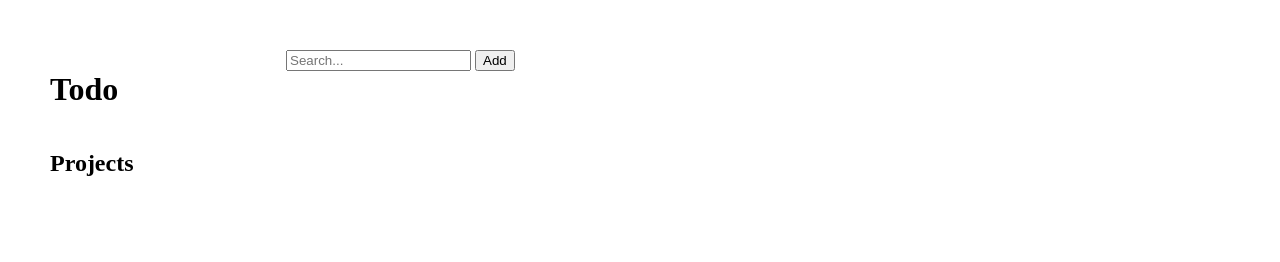
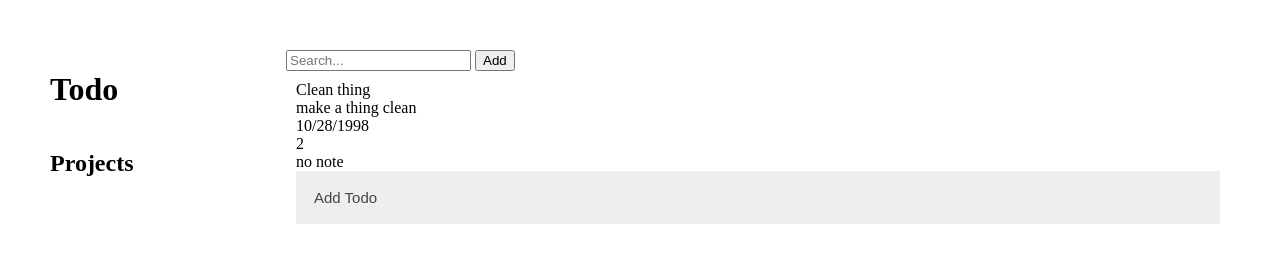
Before and after one commit to JSzkup/odin-todo, a website built with webpack: page src/template.html in a window 1280 px wide. Built offline with nearby package versions, Linux system fonts and the light colour scheme.

Commit message:
change hierarchy of imports, add css for collapsible element, new file for adding todo's into DOM

```diff
--- a/src/index.js
+++ b/src/index.js
@@ -1,13 +1,10 @@
 import "./styles.css";
-import { todoClass } from "./todoCreation.js";
+import { todoDOM } from "./todoView.js";
 
 // Where the todo objects will be stored
 let projectArray = [];
 
-
-const testTodo = new todoClass("Clean thing", "make a thing clean", "10/28/1998", 2, "no note")
-
-projectArray.push(testTodo);
+todoDOM();
 
 console.log(projectArray[0].getTitle)
 console.log(projectArray)
--- a/src/styles.css
+++ b/src/styles.css
@@ -21,3 +21,34 @@ body {
     width: 80vw;
     height: 100vh;
 }
+
+#main-todos {
+    margin: 10px;
+}
+
+/* Style the button that is used to open and close the collapsible content */
+.collapsible {
+    background-color: #eee;
+    color: #444;
+    cursor: pointer;
+    padding: 18px;
+    width: 100%;
+    border: none;
+    text-align: left;
+    outline: none;
+    font-size: 15px;
+}
+
+/* Add a background color to the button if it is clicked on (add the .active class with JS), and when you move the mouse over it (hover) */
+.active,
+.collapsible:hover {
+    background-color: #ccc;
+}
+
+/* Style the collapsible content. Note: hidden by default */
+.content {
+    padding: 0 18px;
+    display: none;
+    overflow: hidden;
+    background-color: #f1f1f1;
+}
--- /dev/null
+++ b/src/todoView.js
@@ -0,0 +1,98 @@
+import { todoClass } from "./todoCreation.js";
+
+export function addTodo() {
+
+
+    return new todoClass(title, description, dueDate, priority, notes)
+}
+
+export function todoDOM() {
+
+    const todoArea = document.querySelector("#main-todos");
+
+    // TODO testing how the TODOs will be displayed
+    const testTodo = new todoClass("Clean thing", "make a thing clean", "10/28/1998", 2, "no note")
+
+    const todoItself = document.createElement("div");
+
+    const todoTitle = document.createElement("div");
+    todoTitle.textContent = testTodo.getTitle;
+
+    const todoDescription = document.createElement("div");
+    todoDescription.textContent = testTodo.getDescription;
+
+    const todoDueDate = document.createElement("div");
+    todoDueDate.textContent = testTodo.getDueDate;
+
+    const todoPriority = document.createElement("div");
+    todoPriority.textContent = testTodo.getPriority;
+
+    const todoNotes = document.createElement("div");
+
+    todoNotes.textContent = testTodo.getNotes;
+
+    // TODO each todo should be a li in a ul
+
+    todoItself.appendChild(todoTitle);
+    todoItself.appendChild(todoDescription);
+    todoItself.appendChild(todoDueDate);
+    todoItself.appendChild(todoPriority);
+    todoItself.appendChild(todoNotes);
+
+    todoArea.appendChild(todoItself);
+
+    const todoButton = document.createElement("button");
+    todoButton.classList.add("collapsible");
+    todoButton.textContent = "Add Todo";
+
+    const todoForm = document.createElement("div");
+    todoForm.classList.add("content");
+
+    todoForm.innerHTML = `
+    <form>
+        <input type="text" placeholder="Title">
+        <input type="text" placeholder="Description">
+        <input type="date" placeholder="Due Date">
+        <select>
+            <option value="0">Low Priority</option>
+            <option value="1">Medium Priority</option>
+            <option value="2">High Priority</option>
+        </select>
+        <textarea placeholder="Notes"></textarea>
+    </form>
+    `;
+
+    // TODO this form needs to return into the todo object
+
+
+
+    todoArea.appendChild(todoButton);
+    todoArea.appendChild(todoForm);
+
+    todoButton.addEventListener("click", function () {
+        this.classList.toggle("active");
+        let content = this.nextElementSibling;
+        if (content.style.display === "block") {
+            content.style.display = "none";
+        } else {
+            content.style.display = "block";
+        }
+    });
+
+    // let coll = document.getElementsByClassName("collapsible");
+    // let i;
+
+    // for (i = 0; i < coll.length; i++) {
+    //     coll[i].addEventListener("click", function () {
+    //         this.classList.toggle("active");
+    //         var content = this.nextElementSibling;
+    //         if (content.style.display === "block") {
+    //             content.style.display = "none";
+    //         } else {
+    //             content.style.display = "block";
+    //         }
+    //     });
+    // }
+
+
+}
```
